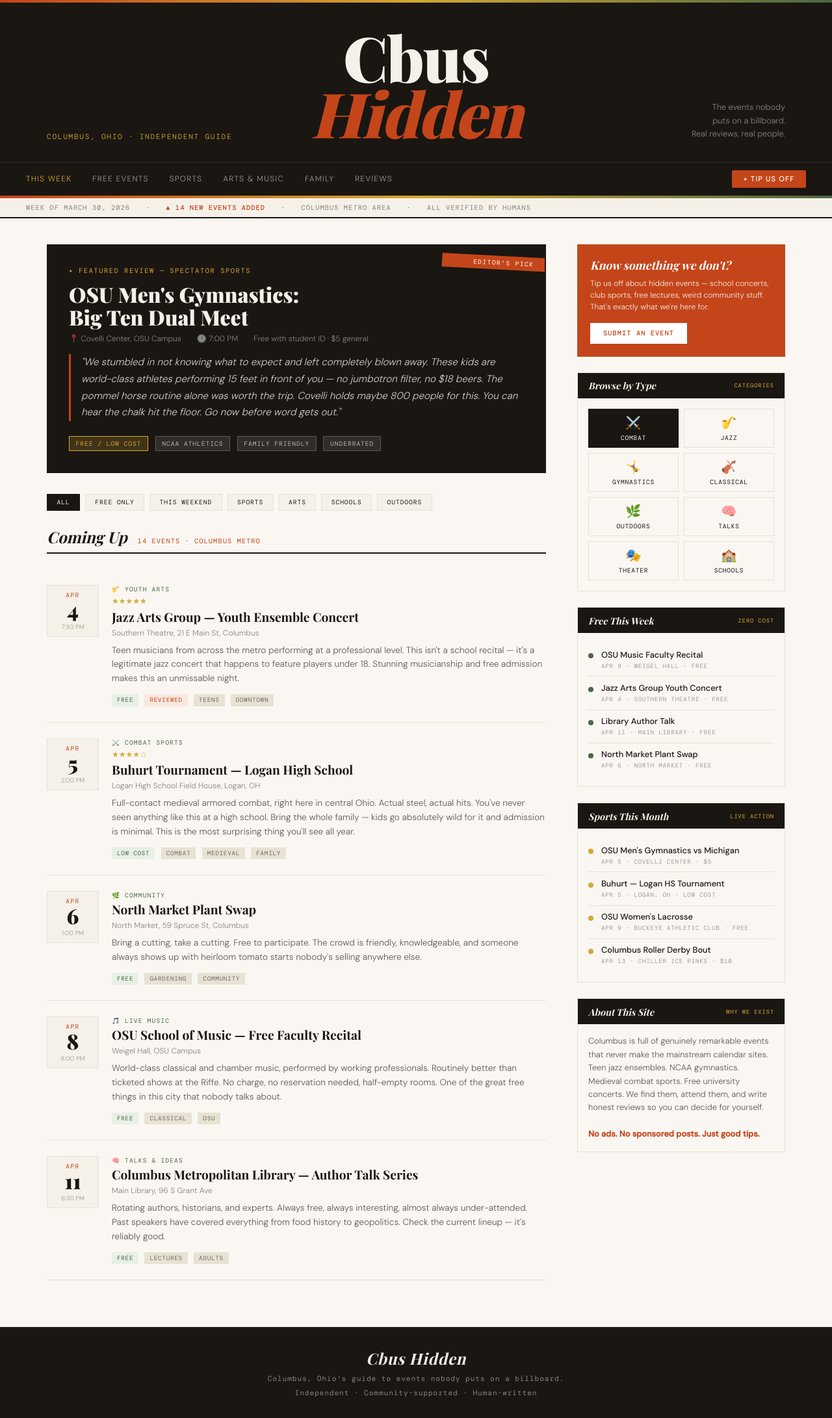
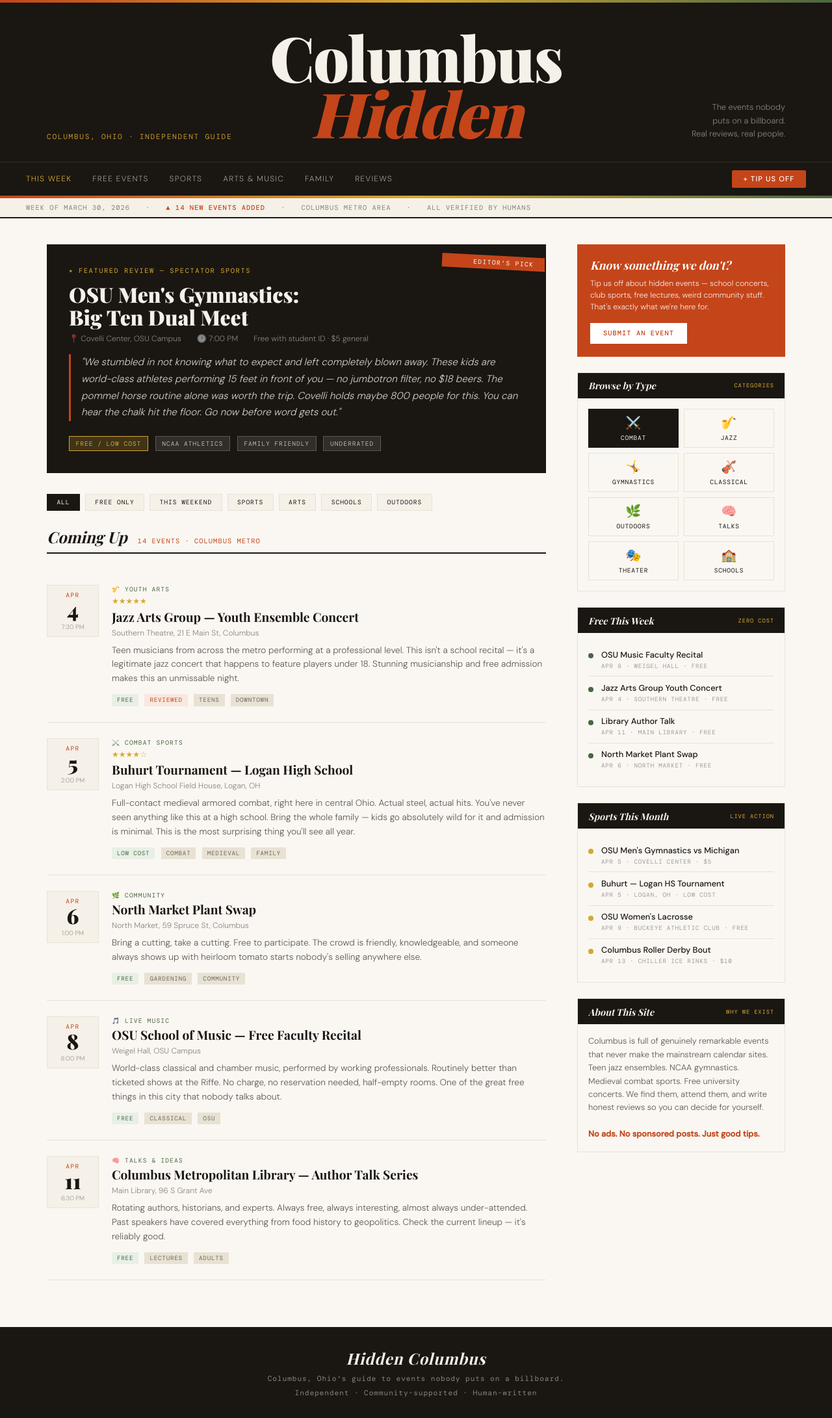
Before and after one commit to Darylbinsky/hidden-columbus, a plain HTML site: page index.html in a window 1280 px wide. Shown: the whole page at 65% size. Drawn offline with nearby package versions, Linux system fonts and the light colour scheme; a web font is replaced by a local one.

Commit message:
Add files via upload

```diff
--- a/index.html
+++ b/index.html
@@ -3,7 +3,7 @@
 <head>
 <meta charset="UTF-8">
 <meta name="viewport" content="width=device-width, initial-scale=1.0">
-<title>Cbus Hidden — Columbus's Best Kept Secrets</title>
+<title>Hidden Columbus — Columbus's Best Kept Secrets</title>
 <link rel="preconnect" href="https://fonts.googleapis.com">
 <link href="https://fonts.googleapis.com/css2?family=Playfair+Display:ital,wght@0,700;0,900;1,700&family=DM+Sans:wght@300;400;500&family=DM+Mono:wght@400;500&display=swap" rel="stylesheet">
 <style>
@@ -531,7 +531,7 @@
 <header class="masthead">
   <div class="masthead-inner">
     <div class="masthead-tagline">Columbus, Ohio · Independent Guide</div>
-    <div class="masthead-title">Cbus<br><span>Hidden</span></div>
+    <div class="masthead-title">Columbus<br><span>Hidden</span></div>
     <div class="masthead-sub">The events nobody<br>puts on a billboard.<br>Real reviews, real people.</div>
   </div>
 </header>
@@ -815,7 +815,7 @@
 </div>
 
 <footer>
-  <div class="footer-logo">Cbus Hidden</div>
+  <div class="footer-logo">Hidden Columbus</div>
   <div>Columbus, Ohio's guide to events nobody puts on a billboard.</div>
   <div style="margin-top:0.5rem;">Independent · Community-supported · Human-written</div>
 </footer>
```
